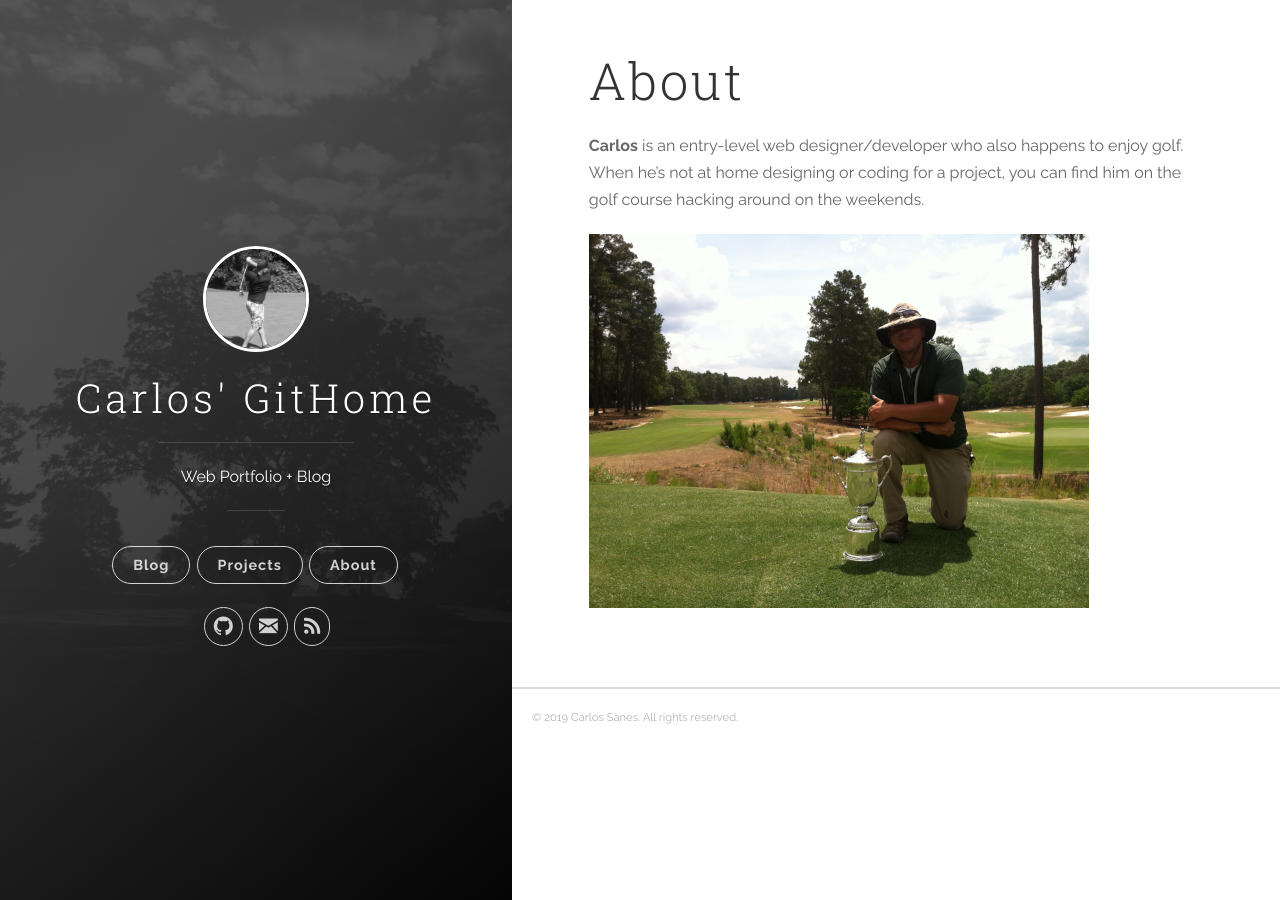
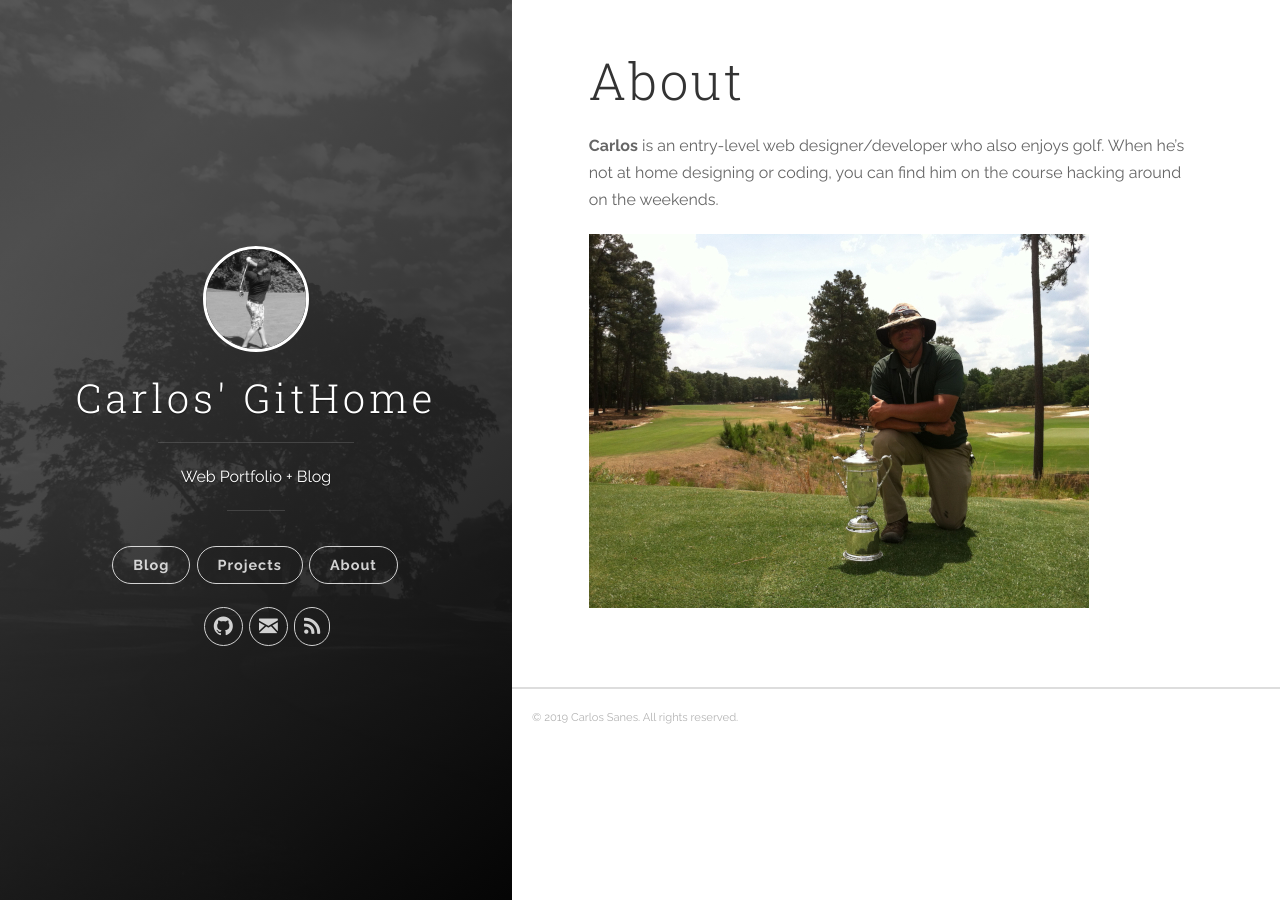
Before and after one commit to csanes/csanes.github.io, a Jekyll site: the page built from about.md, in a window 1280 px wide. Built offline with Jekyll 4.4.1, drawn with Linux system fonts in a browser that asks for light colours.

Commit message:
header.html nav trim

```diff
--- a/_includes/header.html
+++ b/_includes/header.html
@@ -28,36 +28,6 @@
 
           <nav class="cover-navigation navigation--social">
             <ul class="navigation">
-
-            {% if site.author.twitter_username %}
-              <!-- Twitter -->
-              <li class="navigation__item">
-                <a href="http://twitter.com/{{ site.author.twitter_username }}" title="@{{ site.author.twitter_username }} on Twitter" target="_blank">
-                  <i class="icon icon-social-twitter"></i>
-                  <span class="label">Twitter</span>
-                </a>
-              </li>
-            {% endif %}
-
-            {% if site.author.facebook_username %}
-              <!-- Facebook -->
-              <li class="navigation__item">
-                <a href="http://fb.me/{{ site.author.facebook_username }}" title="{{ site.author.facebook_username }} on Facebook" target="_blank">
-                  <i class="icon icon-social-facebook"></i>
-                  <span class="label">Facebook</span>
-                </a>
-              </li>
-            {% endif %}
-
-            {% if site.author.linkedin_username %}
-              <!-- LinkedIn -->
-              <li class="navigation__item">
-                <a href="https://www.linkedin.com/in/{{ site.author.linkedin_username }}" title="{{ site.author.linkedin_username }} on LinkedIn" target="_blank">
-                  <i class="icon icon-social-linkedin"></i>
-                  <span class="label">LinkedIn</span>
-                </a>
-              </li>
-            {% endif %}
 
             {% if site.author.github_username %}
               <!-- GitHub -->
--- a/about.md
+++ b/about.md
@@ -5,6 +5,6 @@
 ---
 # About
 
-**Carlos** is an entry-level web designer/developer who also happens to enjoy golf. When he's not at home designing or coding for a project, you can find him on the golf course hacking around on the weekends.
+**Carlos** is an entry-level web designer/developer who also enjoys golf. When he's not at home designing or coding, you can find him on the course hacking around on the weekends.
 
 ![Pinehurst US Open]({{ site.baseurl }}/images/carlos-golf-uso.jpg "Pinehurst US Open")
```
